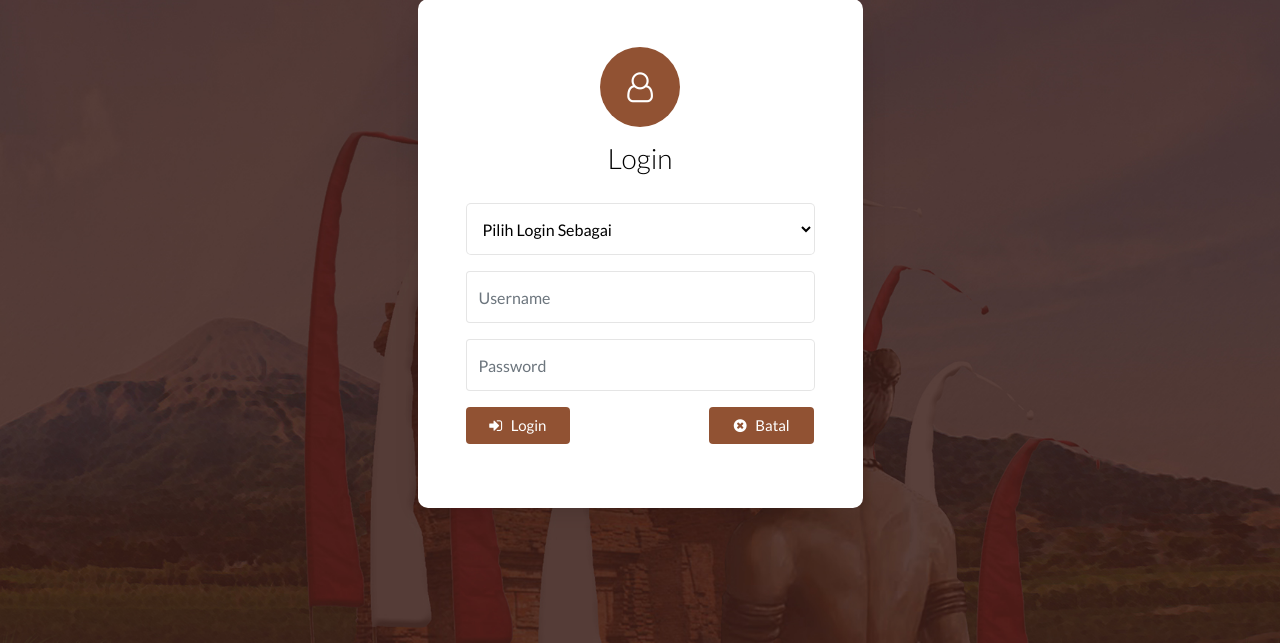
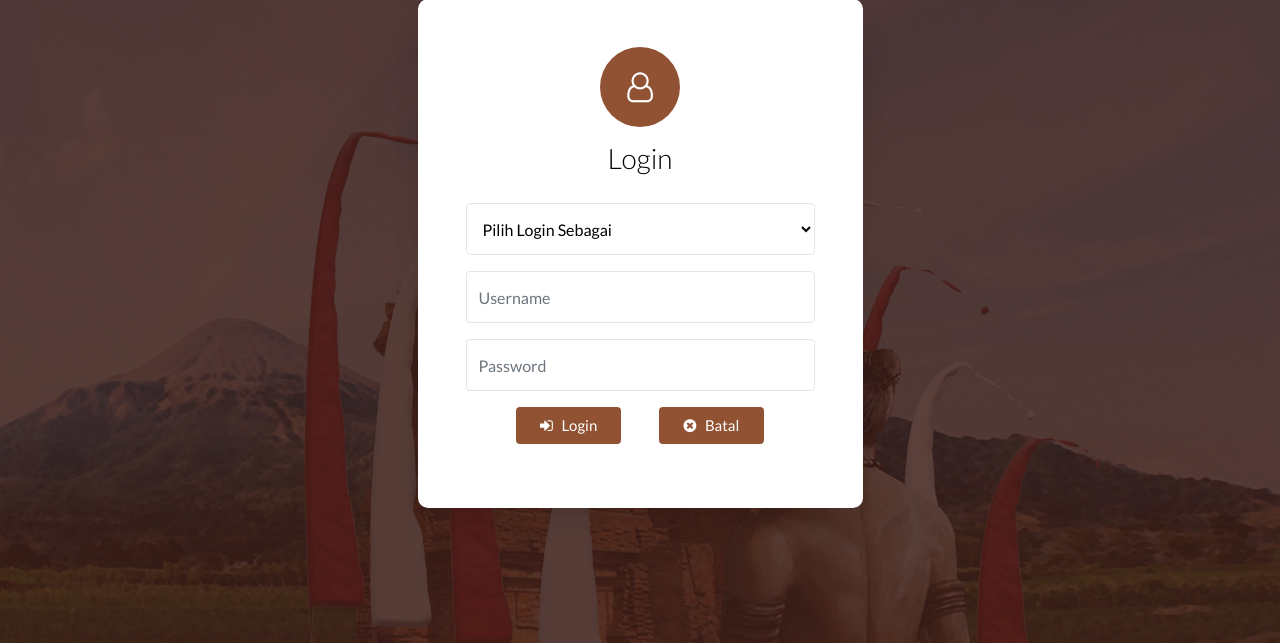
Before and after one commit to shevaputriw/bpkad, a CodeIgniter app: page /database/CAwal/Login in a window 1280 px wide. Shown: the part 49-692 px from the top of the page. Run offline with CodeIgniter, Linux system fonts and the light colour scheme; style sheets or scripts are compiled from the project's sources; some libraries are stand-ins or nearby versions.

Commit message:
Login siti

```diff
--- a/application/views/Login.php
+++ b/application/views/Login.php
@@ -42,14 +42,17 @@
 									</select>
 								</div>
 								<div class="form-group">
-									<input type="text" class="form-control rounded-left" placeholder="Username" required>
+									<input type="text" class="form-control rounded-left" placeholder="Username">
 								</div>
 								<div class="form-group d-flex">
-									<input type="password" class="form-control rounded-left" placeholder="Password" required>
+									<input type="password" class="form-control rounded-left" placeholder="Password">
 								</div>
-								<div class="form-group">
-									<button type="submit" class="btn rounded submit px-3" style="width:30%;background-color:#915233;color:#ffffff;"><span class="fa fa-sign-in"></span>&nbsp;&nbsp;&nbsp;Login</button>
-									<button type="reset" class="btn rounded submit px-3" style="width:30%;margin-left:39%;background-color:#915233;color:#ffffff;"><span class="fa fa-times-circle"></span>&nbsp;&nbsp;&nbsp;Batal</button>
+								<center>
+									<div class="form-group">
+									<button type="submit" class="btn rounded submit px-3" style="width:30%;background-color:#915233;color:#ffffff;margin-right:5%;"><span class="fa fa-sign-in"></span>&nbsp;&nbsp;&nbsp;Login</button>
+
+									<button class="btn rounded submit px-3" style="width:30%;background-color:#915233;color:#ffffff;margin-left:5%"><a href="<?=base_url()?>CAwal/Pilih_menu" style="color:#ffffff"><span class="fa fa-times-circle"></span>&nbsp;&nbsp;&nbsp;Batal</a></button>
+								</center>
 								</div>
 							</form>
 						</div>
--- a/application/views/Menu.php
+++ b/application/views/Menu.php
@@ -59,7 +59,7 @@
 								</div>
 
 								<div class="col-md-4 col-sm-12 mb-3">
-									<a href="<?=base_url()?>CAwal/Login">
+									<a href="https://jalasemar.mojokertokab.go.id/siti/login">
 										<div class="card">
 											<img src="<?=base_url()?>/assets/awal/Siti.png" class="card-img-top" alt="..." style="max-height:270px;">
 											<!-- <div class="card-footer">
```
